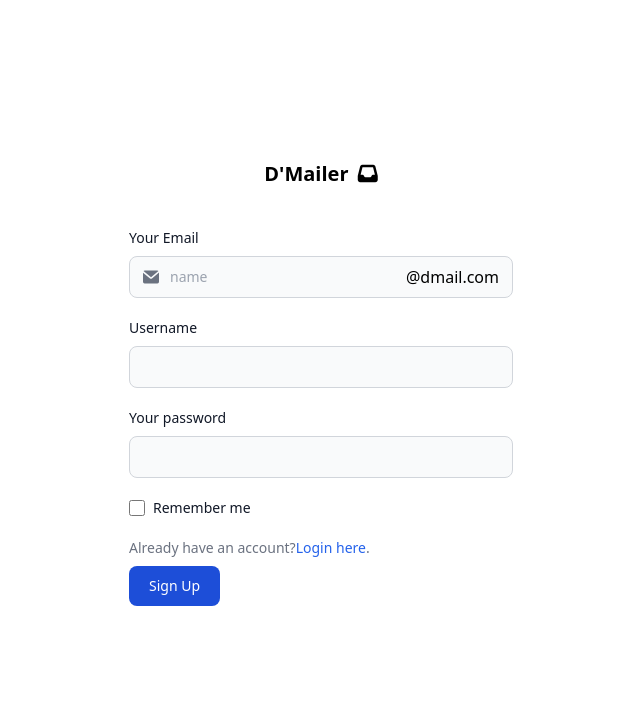
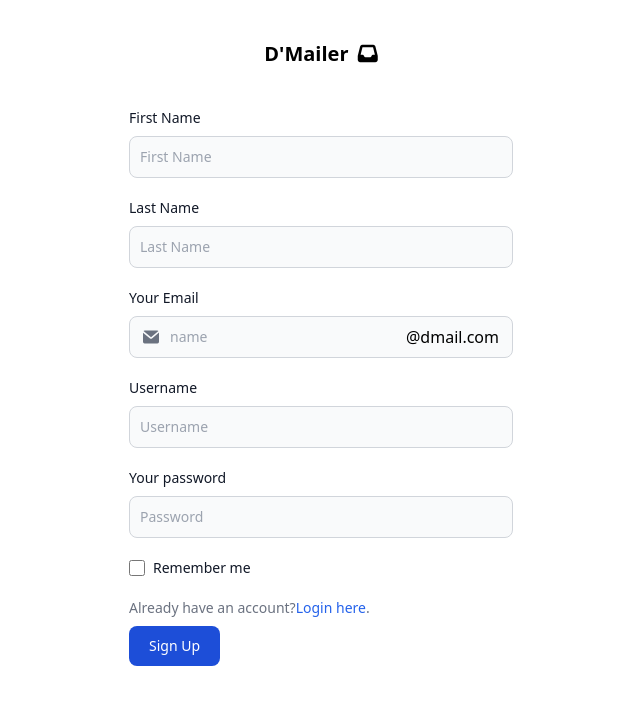
Before and after one commit to AngeloKwakye/custom-mailer, a React (Create React App) app: page /signup in a window 1280 px wide. Shown: the top 704 px of the page, without its empty margins (319-959 px from the left). Built offline with nearby package versions, Linux system fonts and the light colour scheme.

Commit message:
api integration

```diff
--- a/src/pages/login.jsx
+++ b/src/pages/login.jsx
@@ -1,12 +1,49 @@
-import React from "react";
+import React, { useState } from "react";
 import { Link, useNavigate } from "react-router-dom";
 
 export const Login = () => {
+
+  const [signinData, setSigninData] = useState({
+    email: "",
+    password: "",
+  });
+  const [notification, setNotification] = useState("Welcome!")
+  const [load, setLoad] = useState(false)
   const navigate = useNavigate();
 
-  const handleSubmit = (e) => {
+  const handleChange = (event) => {
+    const { name, value } = event.target;
+    setSigninData((prevSignupData) => ({ ...prevSignupData, [name]: value }));
+  };
+
+  const handleSubmit = async (e) => {
     e.preventDefault();
-    navigate("/");
+
+    const userData = {
+      email: signinData.email,
+      password: signinData.password,
+    };
+    const result = await fetch(
+      `http://localhost:${process.env.PORT}/api/users/login`,
+      {
+        method: "POST",
+        headers: {
+          "Content-Type": "application/json",
+        },
+        body: JSON.stringify(userData),
+      }
+    );
+    if(result.status != 201){
+      setNotification("Failed to Login, Please try again!")
+      return
+    }
+
+    if(result.status == 201){
+      const data = await result.json();
+      console.log({data})
+    }
+    setLoad(true);
+    // navigate("/");
   };
 
   return (
@@ -30,6 +67,7 @@ export const Login = () => {
             className="bg-gray-50 border border-gray-300 text-gray-900 text-sm rounded-lg focus:ring-blue-500 focus:border-blue-500 block w-full p-2.5 dark:bg-gray-700 dark:border-gray-600 dark:placeholder-gray-400 dark:text-white dark:focus:ring-blue-500 dark:focus:border-blue-500"
             placeholder="name@dmail.com"
             required
+            onChange={handleChange}
           />
         </div>
         <div className="mb-5">
@@ -44,6 +82,7 @@ export const Login = () => {
             id="password"
             className="bg-gray-50 border border-gray-300 text-gray-900 text-sm rounded-lg focus:ring-blue-500 focus:border-blue-500 block w-full p-2.5 dark:bg-gray-700 dark:border-gray-600 dark:placeholder-gray-400 dark:text-white dark:focus:ring-blue-500 dark:focus:border-blue-500"
             required
+            onChange={handleChange}
           />
         </div>
         <p id="helper-text-explanation" className=" mb-2 text-sm text-gray-500 dark:text-gray-400">Don't have an account?<Link  to="/signup" className="font-medium text-blue-600 hover:underline dark:text-blue-500">Signup here</Link>.</p>
@@ -54,6 +93,12 @@ export const Login = () => {
           Login
         </button>
       </form>
+      {load ?  <aside class="fixed z-50 flex items-center justify-center px-5 py-3 text-white bg-black rounded-lg bottom-4 right-4">
+
+<span class="text-xl font-medium hover:opacity-75">
+{notification}
+</span>
+</aside>: ""}
     </>
   );
 };
--- a/src/pages/signup.jsx
+++ b/src/pages/signup.jsx
@@ -1,21 +1,101 @@
-import React from "react";
+import React, { useState } from "react";
 import { Link, useNavigate } from "react-router-dom";
 
 export const Signup = () => {
+  const [signupData, setSignupData] = useState({
+    firstname: "",
+    lastname: "",
+    email: "",
+    username: "",
+    password: "",
+  });
+  const [notification, setNotification] = useState("")
+  const [load, setLoad] = useState(false)
   const navigate = useNavigate();
 
-  const handleSubmit = (e) => {
+  const handleChange = (event) => {
+    const { name, value } = event.target;
+    setSignupData((prevSignupData) => ({ ...prevSignupData, [name]: value }));
+  };
+
+  const handleSubmit = async (e) => {
     e.preventDefault();
-    navigate("/");
+    const emailDomain = `${signupData.email}@dmail.com`
+
+    const userData = {
+      firstName: signupData.firstname,
+      lastName: signupData.lastname,
+      userName: signupData.username,
+      email: emailDomain,
+      password: signupData.password,
+    };
+    console.log({userData});
+    const result = await fetch(
+      `http://localhost:6100/api/users/register`,
+      {
+        method: "POST",
+        headers: {
+          "Content-Type": "application/json",
+        },
+        body: JSON.stringify(userData),
+      }
+    );
+    console.log({result})
+    if(result.status !== 201){
+      setNotification("Failed to signup, Please try again!")
+      return
+    }
+
+    if(result.status === 201){
+      const data = await result.json();
+      console.log({data})
+      setNotification("Well Done! 👏")
+    }
+    setLoad(true);
+    // navigate("/");
   };
 
   return (
     <>
-      <form className="mt-40 max-w-sm mx-auto" onSubmit={handleSubmit}>
+      <form className="mt-10 max-w-sm mx-auto" onSubmit={handleSubmit}>
         <div className="mb-10 text-center">
           <span className="text-xl font-bold">
             D'Mailer <i className="fa-solid fa-inbox ml-1"></i>
           </span>
+        </div>
+        <div className="mb-5">
+          <label
+            htmlFor="firstname"
+            className="block mb-2 text-sm font-medium text-gray-900 dark:text-white"
+          >
+            First Name
+          </label>
+          <input
+            type="text"
+            id="firstname"
+            name="firstname"
+            placeholder="First Name"
+            className="bg-gray-50 border border-gray-300 text-gray-900 text-sm rounded-lg focus:ring-blue-500 focus:border-blue-500 block w-full p-2.5 dark:bg-gray-700 dark:border-gray-600 dark:placeholder-gray-400 dark:text-white dark:focus:ring-blue-500 dark:focus:border-blue-500"
+            required
+            onChange={handleChange}
+          />
+        </div>
+        <div className="mb-5">
+          <label
+            htmlFor="lastname"
+            className="block mb-2 text-sm font-medium text-gray-900 dark:text-white"
+          >
+            Last Name
+          </label>
+          <input
+            type="text"
+            id="lastname"
+            name="lastname"
+            placeholder="Last Name"
+            className="bg-gray-50 border border-gray-300 text-gray-900 text-sm rounded-lg focus:ring-blue-500 focus:border-blue-500 block w-full p-2.5 dark:bg-gray-700 dark:border-gray-600 dark:placeholder-gray-400 dark:text-white dark:focus:ring-blue-500 dark:focus:border-blue-500"
+            required
+            onChange={handleChange}
+          />
         </div>
         <div className="mb-5">
           <label
@@ -43,6 +123,7 @@ export const Signup = () => {
               name="email"
               className="bg-gray-50 border border-gray-300 text-gray-900 text-sm rounded-lg focus:ring-blue-500 focus:border-blue-500 block w-full ps-10 p-2.5  dark:bg-gray-700 dark:border-gray-600 dark:placeholder-gray-400 dark:text-white dark:focus:ring-blue-500 dark:focus:border-blue-500"
               placeholder="name"
+              onChange={handleChange}
               required
             />
             <div className="absolute inset-y-0 end-0 flex items-center pr-3.5 pointer-events-none">
@@ -61,8 +142,11 @@ export const Signup = () => {
           <input
             type="text"
             id="username"
+            name="username"
+            placeholder="Username"
             className="bg-gray-50 border border-gray-300 text-gray-900 text-sm rounded-lg focus:ring-blue-500 focus:border-blue-500 block w-full p-2.5 dark:bg-gray-700 dark:border-gray-600 dark:placeholder-gray-400 dark:text-white dark:focus:ring-blue-500 dark:focus:border-blue-500"
             required
+            onChange={handleChange}
           />
         </div>
         <div className="mb-5">
@@ -76,8 +160,10 @@ export const Signup = () => {
             type="password"
             id="password"
             name="password"
+            placeholder="Password"
             className="bg-gray-50 border border-gray-300 text-gray-900 text-sm rounded-lg focus:ring-blue-500 focus:border-blue-500 block w-full p-2.5 dark:bg-gray-700 dark:border-gray-600 dark:placeholder-gray-400 dark:text-white dark:focus:ring-blue-500 dark:focus:border-blue-500"
             required
+            onChange={handleChange}
           />
         </div>
         <div className="flex items-start mb-5">
@@ -87,6 +173,7 @@ export const Signup = () => {
               type="checkbox"
               value=""
               className="w-4 h-4 border border-gray-300 rounded bg-gray-50 focus:ring-3 focus:ring-blue-300 dark:bg-gray-700 dark:border-gray-600 dark:focus:ring-blue-600 dark:ring-offset-gray-800 dark:focus:ring-offset-gray-800"
+              onChange={handleChange}
             />
           </div>
           <label
@@ -96,7 +183,19 @@ export const Signup = () => {
             Remember me
           </label>
         </div>
-        <p id="helper-text-explanation" className=" mb-2 text-sm text-gray-500 dark:text-gray-400">Already have an account?<Link  to="/login" className="font-medium text-blue-600 hover:underline dark:text-blue-500">Login here</Link>.</p>
+        <p
+          id="helper-text-explanation"
+          className=" mb-2 text-sm text-gray-500 dark:text-gray-400"
+        >
+          Already have an account?
+          <Link
+            to="/login"
+            className="font-medium text-blue-600 hover:underline dark:text-blue-500"
+          >
+            Login here
+          </Link>
+          .
+        </p>
         <button
           type="submit"
           className="text-white bg-blue-700 hover:bg-blue-800 focus:ring-4 focus:outline-none focus:ring-blue-300 font-medium rounded-lg text-sm w-full sm:w-auto px-5 py-2.5 text-center dark:bg-blue-600 dark:hover:bg-blue-700 dark:focus:ring-blue-800"
@@ -104,6 +203,12 @@ export const Signup = () => {
           Sign Up
         </button>
       </form>
+      {load ?  <aside class="fixed z-50 flex items-center justify-center px-5 py-3 text-white bg-black rounded-lg bottom-4 right-4">
+
+<span class="text-xl font-medium hover:opacity-75">
+{notification}
+</span>
+</aside>: ""}
     </>
   );
 };
```
Also changed, not shown: 1 other file (tests, documents, lock files or other folders).
